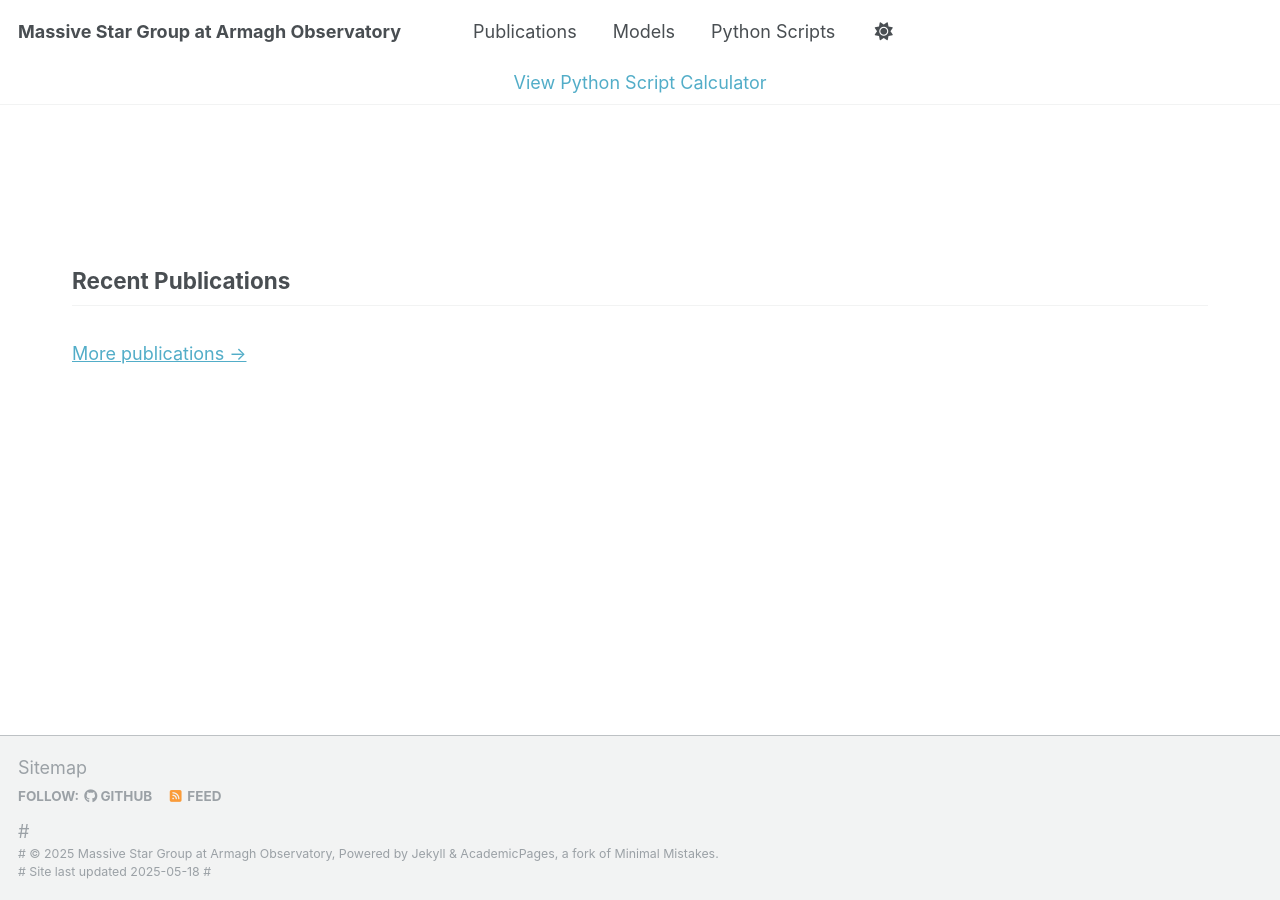
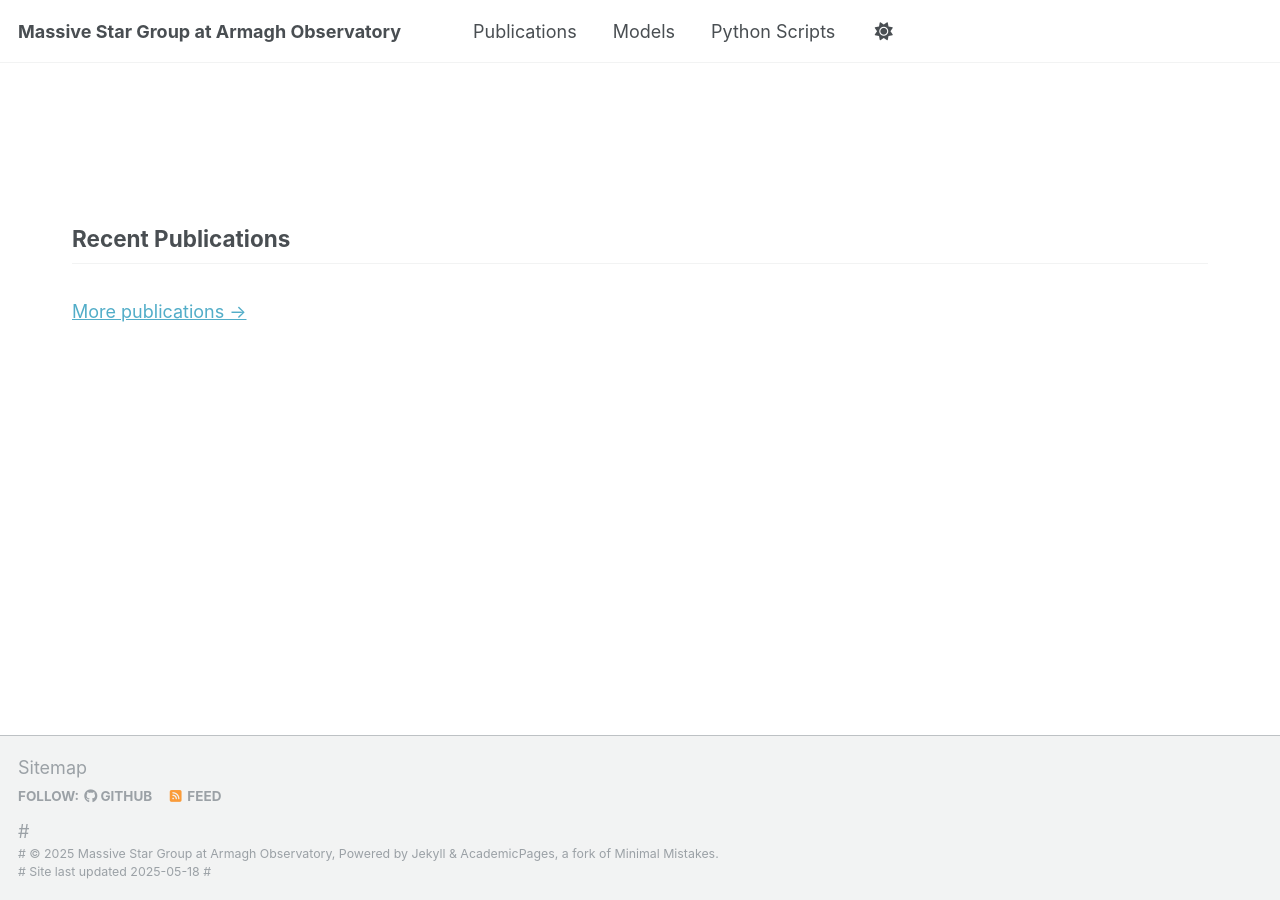
Before and after one commit to Mdot-com/mdot.com, a Jekyll site: the page built from index.md, in a window 1280 px wide. Built offline with Jekyll 4.4.1, drawn with Linux system fonts in a browser that asks for light colours.

Commit message:
Update masthead.html

```diff
--- a/_includes/masthead.html
+++ b/_includes/masthead.html
@@ -2,8 +2,6 @@
 
 <div class="masthead">
   <div class="masthead__inner-wrap">
-
-    <!-- Existing nav menu -->
     <div class="masthead__menu">
       <nav id="site-nav" class="greedy-nav">
         <button><div class="navicon"></div></button>
@@ -24,12 +22,5 @@
         <ul class="hidden-links hidden"></ul>
       </nav>
     </div>
-
-    <!-- Custom buttons -->
-    <div class="masthead__buttons" style="margin-top: 15px; text-align: center;">
-      <a href="https://github.com/gautham-sabhahit/ml-calculator/blob/main/scripts/mass_luminosity_calculator.py" target="_blank" class="custom-button">View Python Script</a>
-      <a href="https://gautham-sabhahit.github.io/ml-calculator/" target="_blank" class="custom-button">Calculator</a>
-    </div>
-
   </div>
 </div>
```
